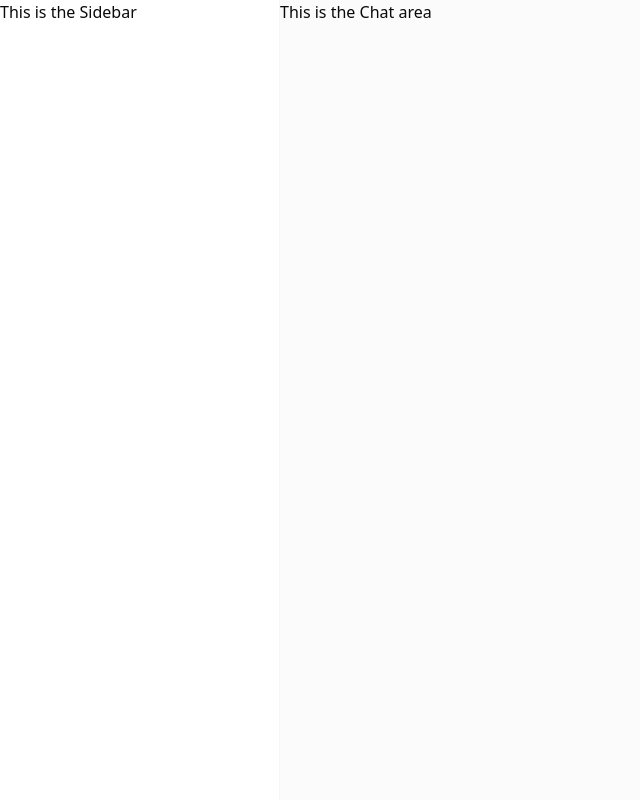
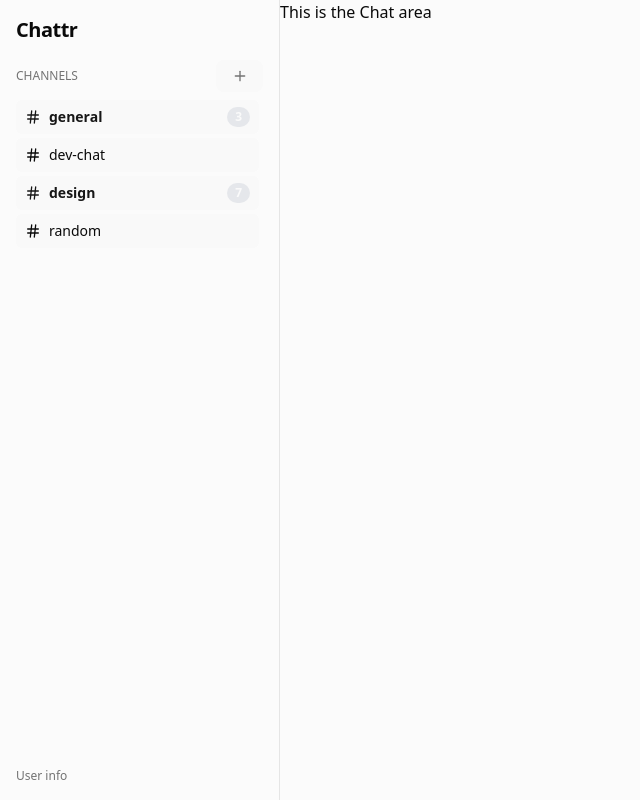
Before and after one commit to BuraYu/chattr, a React (Vite) app: page / in a window 1280 px wide. Shown: the whole page, without its empty margins (0-640 px from the left). Built offline with nearby package versions, Linux system fonts and the light colour scheme; the HTML template or start-up script is replaced by a standard one.

Commit message:
feat: add sidebarNav component

```diff
--- a/package.json
+++ b/package.json
@@ -11,6 +11,7 @@
   },
   "dependencies": {
     "@radix-ui/react-dialog": "^1.1.14",
+    "@radix-ui/react-scroll-area": "^1.2.9",
     "@radix-ui/react-slot": "^1.2.3",
     "@reduxjs/toolkit": "^2.8.2",
     "class-variance-authority": "^0.7.1",
--- a/src/components/layout/AppLayout.tsx
+++ b/src/components/layout/AppLayout.tsx
@@ -1,4 +1,5 @@
 import type { ReactNode } from "react";
+import SidebarNav from "../sidebar/SidebarNav";
 
 type AppLayoutProps = {
   children?: ReactNode;
@@ -9,7 +10,7 @@ export default function AppLayout({ children }: AppLayoutProps) {
     <div className="h-screen w-screen flex overflow-hidden">
       {/* left side */}
       <aside className="w-[280px] border-r border-muted bg-background hidden md:block">
-        <p>This is the Sidebar</p>
+        <SidebarNav />
       </aside>
 
       {/* right side */}
--- /dev/null
+++ b/src/components/sidebar/SidebarNav.tsx
@@ -0,0 +1,61 @@
+"use client";
+
+import { ScrollArea } from "@/components/ui/scroll-area";
+import { Plus, Hash } from "lucide-react";
+import { cn } from "@/lib/utils";
+
+type Channel = {
+  name: string;
+  unread?: boolean;
+  unreadCount?: number;
+};
+
+const mockChannels: Channel[] = [
+  { name: "general", unread: true, unreadCount: 3 },
+  { name: "dev-chat" },
+  { name: "design", unread: true, unreadCount: 7 },
+  { name: "random" },
+];
+
+export default function SidebarNav() {
+  return (
+    <aside className="h-full w-[280px] border-r bg-muted/40 p-4 hidden md:flex flex-col">
+      <div className="mb-4 font-semibold text-xl tracking-tight">Chattr</div>
+
+      <div className="mb-2 flex items-center justify-between text-muted-foreground text-xs font-medium uppercase">
+        <span>Channels</span>
+        <button className="hover:text-primary transition">
+          <Plus className="h-4 w-4" />
+        </button>
+      </div>
+      {/* TODO remove outline button. Shadcn? */}
+      <ScrollArea className="flex-1 pr-1">
+        <div className="space-y-1">
+          {mockChannels.map((channel) => (
+            <button
+              key={channel.name}
+              className={cn(
+                "flex items-center justify-between px-2 py-1.5 rounded-md text-sm w-full text-left hover:bg-accent transition",
+                "focus-visible:outline-none",
+                channel.unread && "font-semibold text-primary"
+              )}
+            >
+              <span className="flex items-center gap-2">
+                <Hash className="w-4 h-4 shrink-0" />
+                {channel.name}
+              </span>
+
+              {channel.unreadCount && (
+                <span className="ml-auto text-xs bg-gray-200 text-primary-foreground text-black rounded-full px-2 py-0.5 min-w-[20px] text-center">
+                  {channel.unreadCount}
+                </span>
+              )}
+            </button>
+          ))}
+        </div>
+      </ScrollArea>
+      {/*TODO add user infor here logout button */}
+      <div className="mt-4 text-xs text-muted-foreground">User info</div>
+    </aside>
+  );
+}
--- /dev/null
+++ b/src/components/ui/scroll-area.tsx
@@ -0,0 +1,46 @@
+import * as React from "react"
+import * as ScrollAreaPrimitive from "@radix-ui/react-scroll-area"
+
+import { cn } from "@/lib/utils"
+
+const ScrollArea = React.forwardRef<
+  React.ElementRef<typeof ScrollAreaPrimitive.Root>,
+  React.ComponentPropsWithoutRef<typeof ScrollAreaPrimitive.Root>
+>(({ className, children, ...props }, ref) => (
+  <ScrollAreaPrimitive.Root
+    ref={ref}
+    className={cn("relative overflow-hidden", className)}
+    {...props}
+  >
+    <ScrollAreaPrimitive.Viewport className="h-full w-full rounded-[inherit]">
+      {children}
+    </ScrollAreaPrimitive.Viewport>
+    <ScrollBar />
+    <ScrollAreaPrimitive.Corner />
+  </ScrollAreaPrimitive.Root>
+))
+ScrollArea.displayName = ScrollAreaPrimitive.Root.displayName
+
+const ScrollBar = React.forwardRef<
+  React.ElementRef<typeof ScrollAreaPrimitive.ScrollAreaScrollbar>,
+  React.ComponentPropsWithoutRef<typeof ScrollAreaPrimitive.ScrollAreaScrollbar>
+>(({ className, orientation = "vertical", ...props }, ref) => (
+  <ScrollAreaPrimitive.ScrollAreaScrollbar
+    ref={ref}
+    orientation={orientation}
+    className={cn(
+      "flex touch-none select-none transition-colors",
+      orientation === "vertical" &&
+        "h-full w-2.5 border-l border-l-transparent p-[1px]",
+      orientation === "horizontal" &&
+        "h-2.5 flex-col border-t border-t-transparent p-[1px]",
+      className
+    )}
+    {...props}
+  >
+    <ScrollAreaPrimitive.ScrollAreaThumb className="relative flex-1 rounded-full bg-border" />
+  </ScrollAreaPrimitive.ScrollAreaScrollbar>
+))
+ScrollBar.displayName = ScrollAreaPrimitive.ScrollAreaScrollbar.displayName
+
+export { ScrollArea, ScrollBar }
```
Also changed, not shown: src/components/sidebar/Sidebar.tsx (deleted), 1 other file (tests, documents, lock files or other folders).
